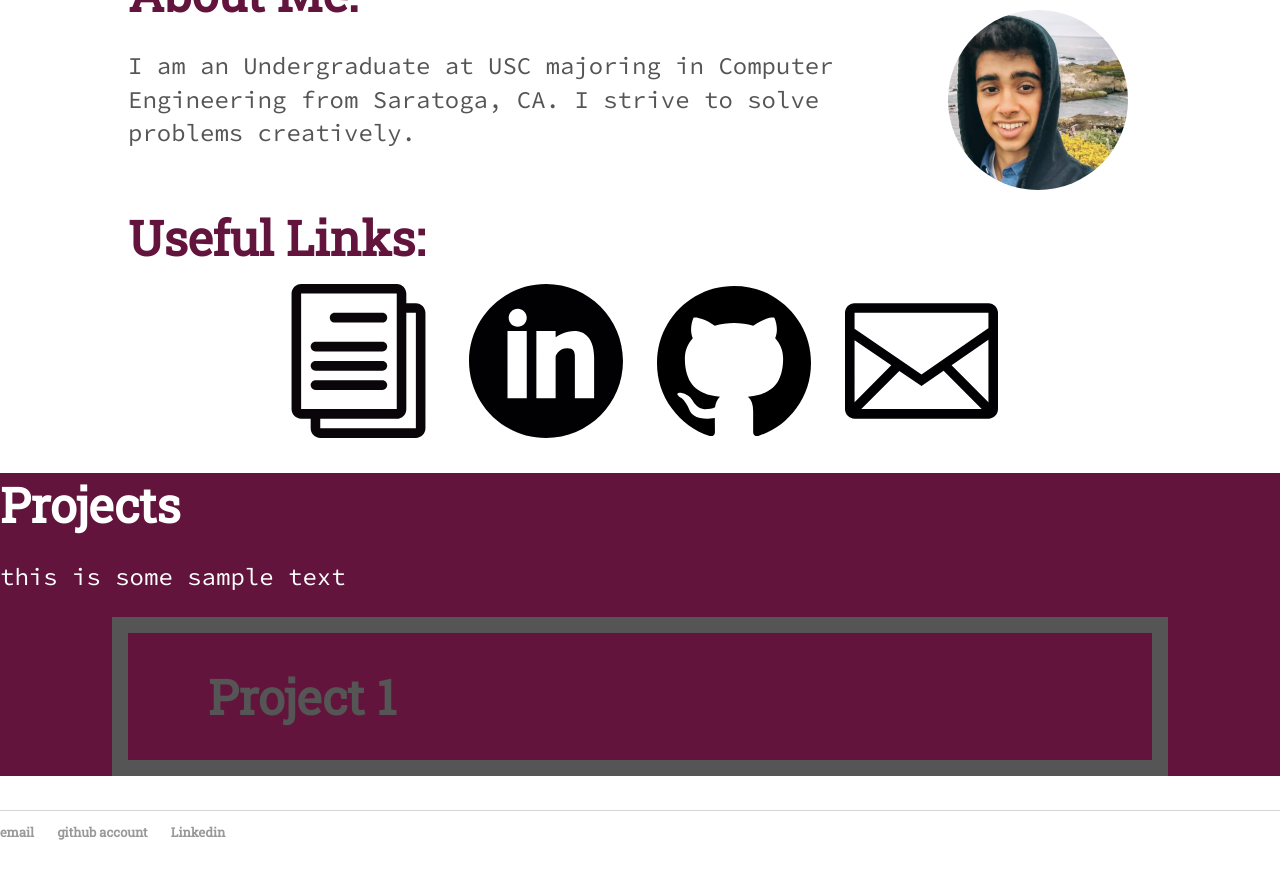
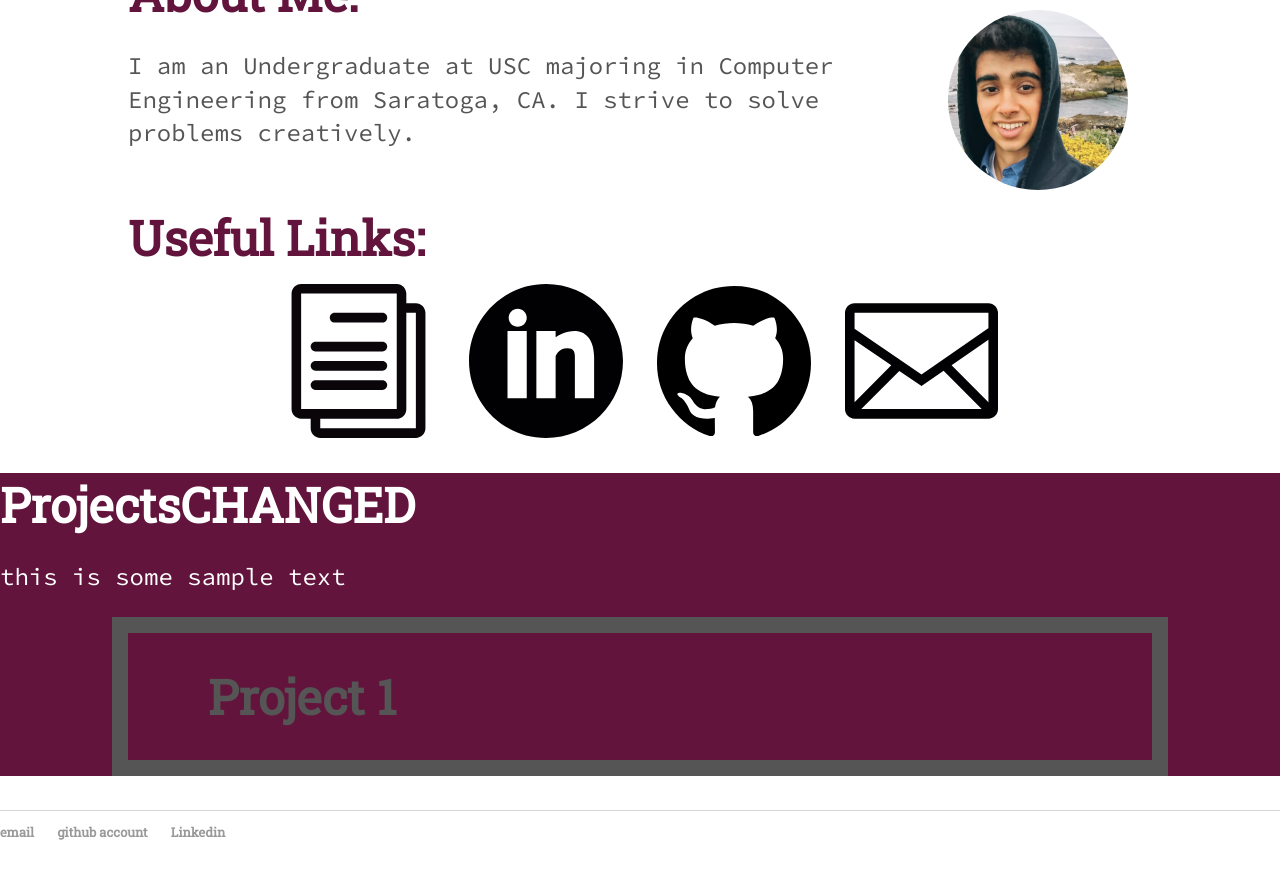
Before and after one commit to adibellathur/adibellathur.github.io, a Jekyll site: the page built from index.html, in a window 1280 px wide and 900 px high, scrolled down 574 px. Shown: the top 879 px of the window. Built offline with Jekyll 4.4.1, drawn with Linux system fonts in a browser that asks for light colours.

Commit message:
bug-fix contd

```diff
--- a/index.html
+++ b/index.html
@@ -46,7 +46,7 @@ title: Adithya Bellathur
 		</center>
 	</div>
 	<div class="theme-color">
-		<h1 class="white">Projects</h1>
+		<h1 class="white">ProjectsCHANGED</h1>
 		<p class="white">this is some sample text <p>
 		<div class="boxed">
 			<h1>Project 1</h1>
```
